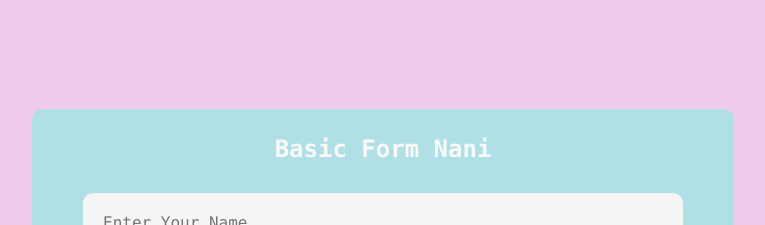
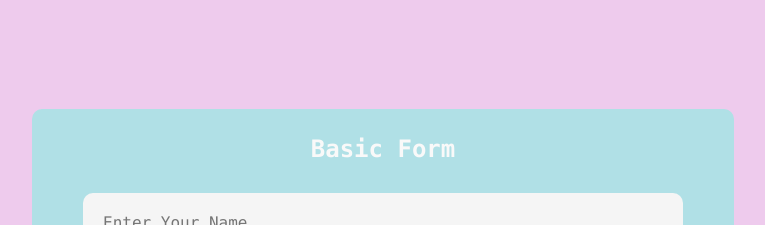
Before and after one commit to moranarayana25/basic_form, a plain HTML site: page index.html in a window 1280 px wide. Shown: the top 225 px of the page, without its empty margins (257-1022 px from the left). Drawn offline with Linux system fonts and the light colour scheme.

Commit message:
no change

```diff
--- a/index.html
+++ b/index.html
@@ -11,7 +11,7 @@
 
     <div class="container">
         <form>
-            <h2> Basic Form Nani </h2>
+            <h2> Basic Form </h2>
             <input type="text" id="name" placeholder="Enter Your Name" required>
             <input type="email" id="email" placeholder="Enter Your Email" required>
             <input type="phone" id="phone" placeholder="Enter Your Phone Number" required>
```
